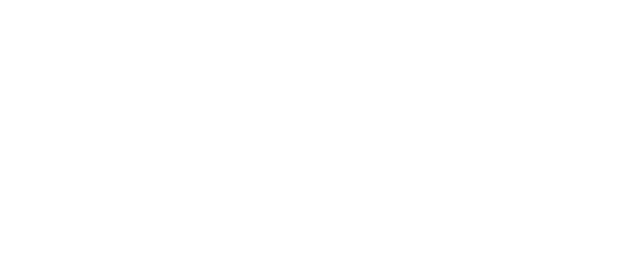
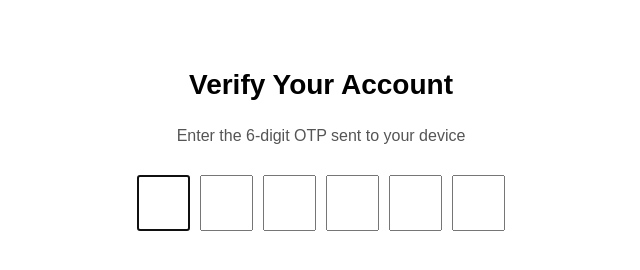
Before and after one commit to acciojob/OTP-sushma-regidi, a website: page main.html in a window 1280 px wide. Shown: the whole page, without its empty margins (319-959 px from the left). Drawn offline with Linux system fonts and the light colour scheme.

Commit message:
created a submission

```diff
--- a/main.html
+++ b/main.html
@@ -1,16 +1,54 @@
 <!DOCTYPE html>
+<html lang="en">
+<head>
+    <meta charset="UTF-8" />
+    <title>OTP Verify</title>
+    <style>
+        body {
+            font-family: Arial, sans-serif;
+            display: flex;
+            flex-direction: column;
+            align-items: center;
+            margin-top: 50px;
+        }
 
-<html>
+        #verification_heading {
+            font-size: 28px;
+            margin-bottom: 10px;
+        }
 
-<head>
-	<link rel="stylesheet" href="styles.css">
+        #verification_subtext {
+            color: #555;
+            margin-bottom: 30px;
+        }
+
+        .code-container {
+            display: flex;
+            gap: 10px;
+        }
+
+        .code {
+            width: 45px;
+            height: 50px;
+            font-size: 22px;
+            text-align: center;
+        }
+    </style>
 </head>
+<body>
 
-<body>
-	<!-- the entire body must be written by student -->
-    <script type="text/javascript" src="./script.js">
-</script>
+    <h1 id="verification_heading">Verify Your Account</h1>
+    <p id="verification_subtext">Enter the 6-digit OTP sent to your device</p>
 
+    <div class="code-container">
+        <input class="code" type="text" maxlength="1">
+        <input class="code" type="text" maxlength="1">
+        <input class="code" type="text" maxlength="1">
+        <input class="code" type="text" maxlength="1">
+        <input class="code" type="text" maxlength="1">
+        <input class="code" type="text" maxlength="1">
+    </div>
+
+    <script src="script.js"></script>
 </body>
-
 </html>
--- a/script.js
+++ b/script.js
@@ -1 +1,31 @@
 //your JS code here. If required.
+// Select all OTP input fields
+const codes = document.querySelectorAll(".code");
+
+// Set focus on the first input at load
+codes[0].focus();
+
+codes.forEach((input, idx) => {
+    input.addEventListener("input", () => {
+        // Allow only numbers
+        input.value = input.value.replace(/[^0-9]/g, "");
+
+        if (input.value.length === 1 && idx < codes.length - 1) {
+            // Move to next input
+            codes[idx + 1].focus();
+        }
+    });
+
+    input.addEventListener("keydown", (e) => {
+        if (e.key === "Backspace") {
+            if (input.value === "" && idx > 0) {
+                // Move back to previous input
+                codes[idx - 1].focus();
+                codes[idx - 1].value = "";
+            } else {
+                // Clear current value before moving
+                input.value = "";
+            }
+        }
+    });
+});
```
